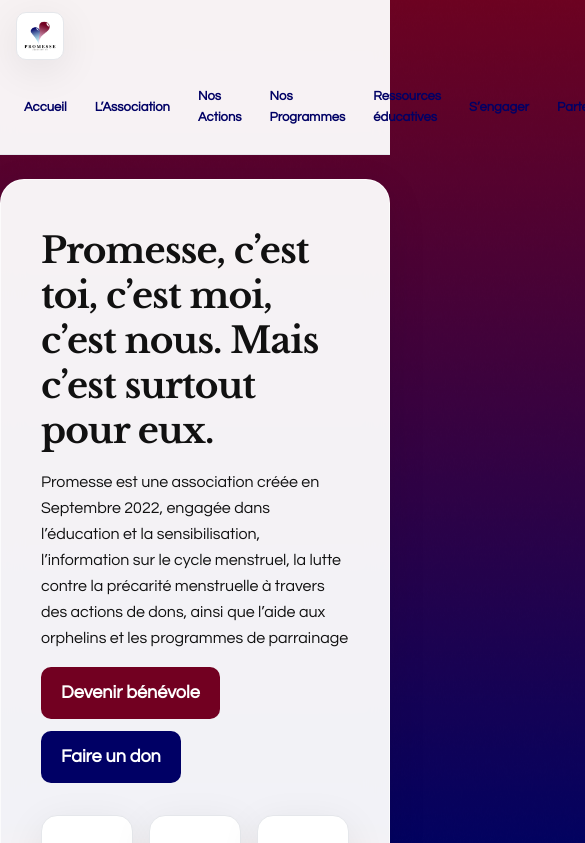
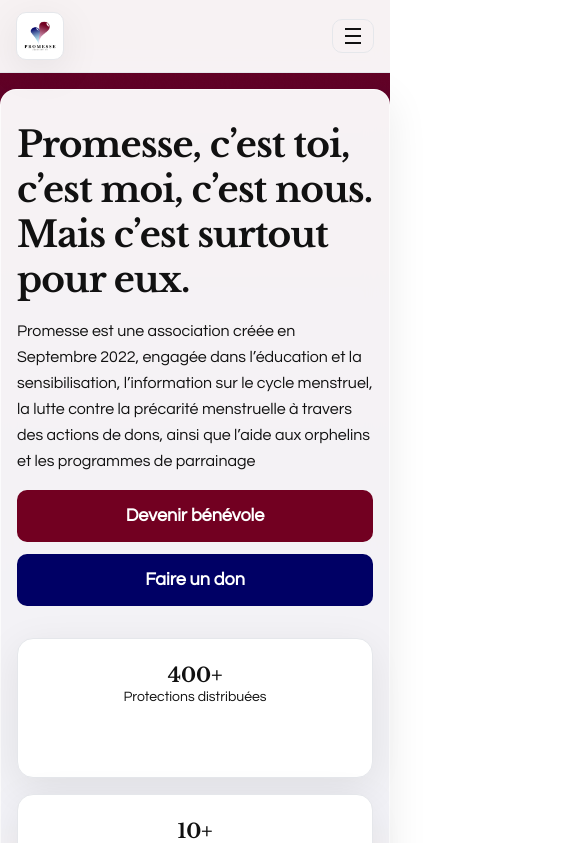
Before and after one commit to angeoo/promesse, a Next.js app: page / in a window 390 px wide. Shown: the top 843 px of the page, 585 px wide, since content can reach past the window. Built offline with nearby package versions, Linux system fonts and the light colour scheme.

Commit message:
refactor layout and header components for improved styling and responsiveness

```diff
--- a/app/(site)/layout.tsx
+++ b/app/(site)/layout.tsx
@@ -4,7 +4,7 @@
   return (
     <div className="min-h-screen">
       <SiteHeader />
-      <main className="mx-auto max-w-7xl px-10 py-12 mt-6 bg-white/95 backdrop-blur-md rounded-3xl shadow-soft border border-white/70">
+      <main className="mx-auto w-full max-w-7xl px-4 py-8 mt-4 bg-white/95 backdrop-blur-md rounded-2xl shadow-soft border border-white/70 md:px-8 md:py-10 lg:px-10 lg:py-12 lg:rounded-3xl">
         {children}
       </main>
     </div>
--- a/app/(site)/page.tsx
+++ b/app/(site)/page.tsx
@@ -24,17 +24,21 @@
 l’information sur le cycle menstruel, la lutte contre la précarité menstruelle à travers des actions de
 dons, ainsi que l’aide aux orphelins et les programmes de parrainage
           </Text>
-          <div className="flex flex-wrap gap-3">
-            <Button size="lg">Devenir bénévole</Button>
-            <Button variant="secondary" size="lg">
+          <div className="flex flex-col sm:flex-row gap-3">
+            <Button size="lg" className="w-full sm:w-auto">
+              Devenir bénévole
+            </Button>
+            <Button variant="secondary" size="lg" className="w-full sm:w-auto">
               Faire un don
             </Button>
           </div>
-          <div className="grid grid-cols-3 gap-4 pt-4">
+          <div className="grid grid-cols-1 sm:grid-cols-2 md:grid-cols-3 gap-4 pt-4">
             {stats.map((stat) => (
-              <Card key={stat.label} className="p-4 text-center">
-                <p className="text-2xl font-heading font-semibold text-foreground">{stat.value}</p>
-                <p className="text-sm text-foreground/70">{stat.label}</p>
+              <Card key={stat.label} className="p-4 text-center min-h-[140px] sm:min-h-[160px]">
+                <p className="text-xl sm:text-2xl font-heading font-semibold text-foreground leading-tight">
+                  {stat.value}
+                </p>
+                <p className="text-sm sm:text-base text-foreground/70 leading-snug">{stat.label}</p>
               </Card>
             ))}
           </div>
--- a/components/header.tsx
+++ b/components/header.tsx
@@ -1,5 +1,8 @@
+"use client";
+
 import Link from "next/link";
 import Image from "next/image";
+import { useState } from "react";
 import type { Route } from "next";
 
 const navItems = [
@@ -15,9 +18,11 @@
 ] satisfies Array<{ href: Route<string>; label: string }>;
 
 export function SiteHeader() {
+  const [open, setOpen] = useState(false);
+
   return (
     <header className="sticky top-0 z-20 bg-white/95 backdrop-blur border-b border-border">
-      <div className="mx-auto flex max-w-screen-2xl flex-wrap items-center gap-3 px-4 py-3">
+      <div className="mx-auto flex max-w-screen-2xl flex-wrap items-center gap-3 px-4 py-3 sm:px-5">
         <Link href="/" className="flex items-center gap-2">
           <div className="flex h-12 w-12 items-center justify-center rounded-md bg-white border border-border shadow-soft p-1">
             <Image
@@ -31,12 +36,30 @@
             />
           </div>
         </Link>
-        <nav className="flex flex-1 flex-nowrap items-center gap-3 text-[13px] font-semibold text-foreground/90 lg:justify-center">
+        <button
+          type="button"
+          onClick={() => setOpen((o) => !o)}
+          className="ml-auto inline-flex items-center justify-center rounded-md border border-border px-3 py-2 text-sm font-semibold text-foreground hover:bg-surface focus-visible:outline focus-visible:outline-2 focus-visible:outline-offset-2 focus-visible:outline-secondary md:hidden"
+          aria-expanded={open}
+          aria-label="Ouvrir la navigation"
+        >
+          <span className="sr-only">Navigation</span>
+          <span className="flex h-4 w-4 flex-col justify-between">
+            <span className="block h-[2px] w-full bg-foreground"></span>
+            <span className="block h-[2px] w-full bg-foreground"></span>
+            <span className="block h-[2px] w-full bg-foreground"></span>
+          </span>
+        </button>
+        <nav
+          className={`${
+            open ? "flex" : "hidden"
+          } w-full flex-col gap-2 text-sm font-semibold text-foreground/90 md:flex md:w-auto md:flex-1 md:flex-wrap md:flex-row md:items-center md:justify-center md:gap-x-4 md:gap-y-2 lg:justify-center`}
+        >
           {navItems.map((item) => (
             <Link
               key={item.href}
               href={item.href}
-              className="rounded-md px-2 py-1 transition hover:bg-surface hover:text-foreground"
+              className="rounded-md px-3 py-2 transition hover:bg-surface hover:text-foreground"
             >
               {item.label}
             </Link>
```
